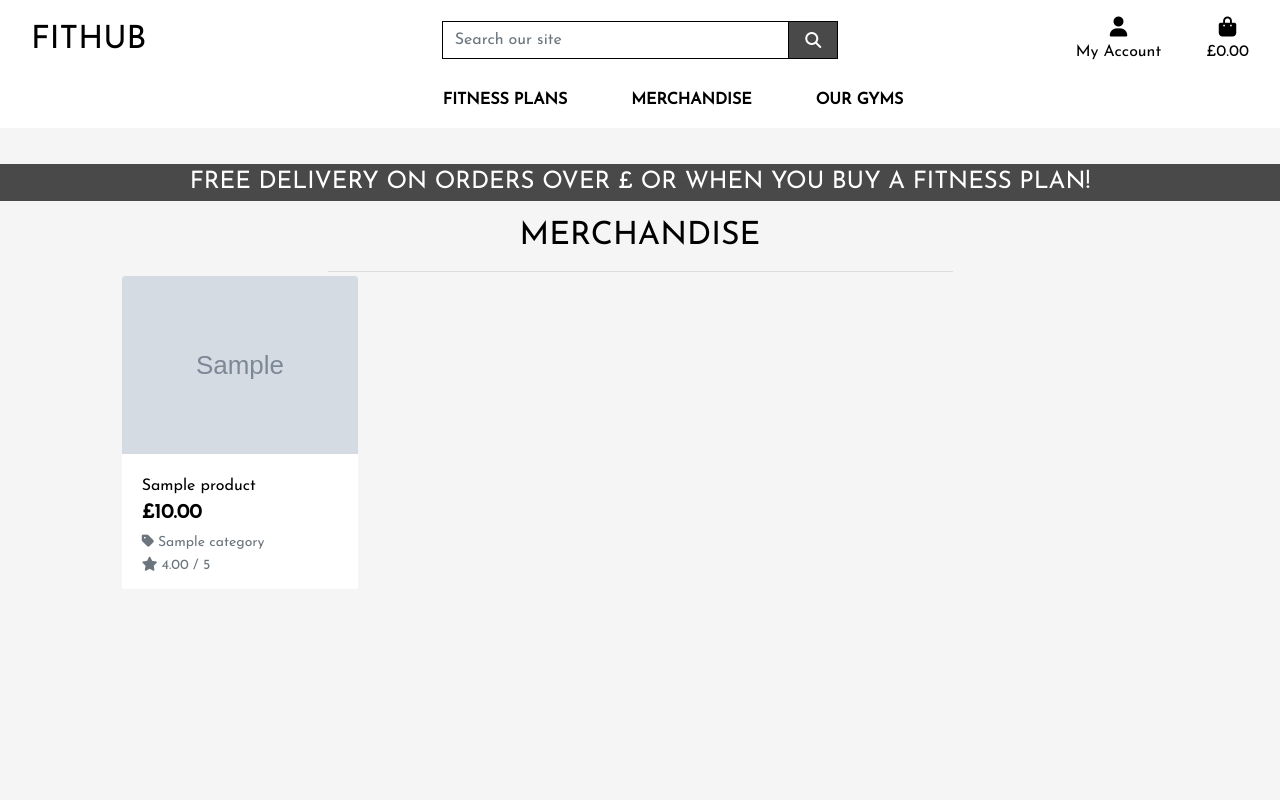
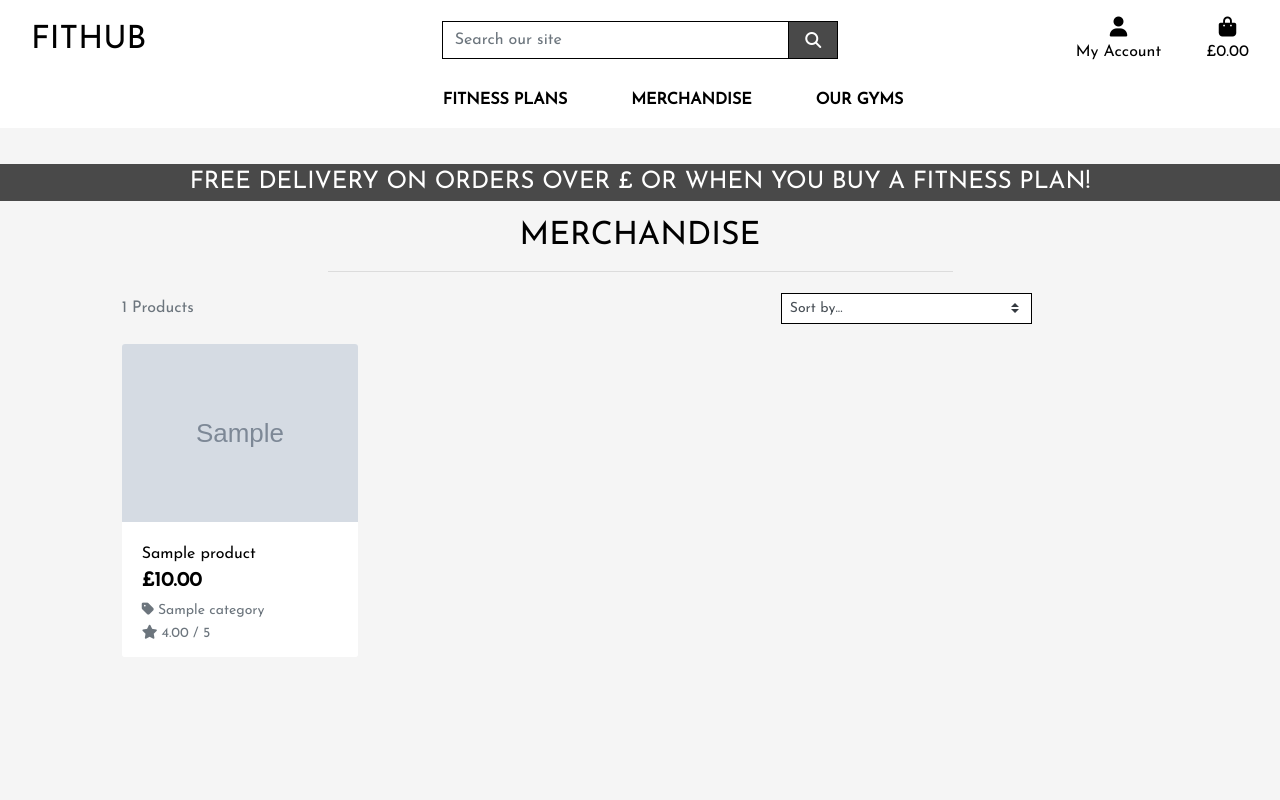
Before and after one commit to AnnaSeDab/Fithub2, a Django app: page /merchandise/ in a window 1280 px wide. Run offline with Django 3.2, Linux system fonts and the light colour scheme; tables that the repository leaves empty hold one stand-in row (values such as "Sample post"); grey boxes marked "Sample" are stand-in pictures; some libraries are stand-ins or nearby versions; some web fonts are replaced.

Commit message:
add:sorting bar and mechanics to the merchandise page

```diff
--- a/merchandise/templates/merchandise/merchandise.html
+++ b/merchandise/templates/merchandise/merchandise.html
@@ -29,7 +29,44 @@
     </div>
     <div class="row">
         <div class="product-container col-10 offset-1">
-
+            <div class="row mt-1 mb-2">
+                <div class="col-12 col-md-6 my-auto order-md-last d-flex justify-content-center mx-auto">
+                    <div class="sort-select-wrapper w-50">
+                        <select id="sort-selector"
+                            class="custom-select custom-select-sm rounded-0 border border-{% if current_sorting != 'None_None' %}info{% else %}black{% endif %}">
+                            <option value="reset" {% if current_sorting == 'None_None' %}selected{% endif %}>Sort by...
+                            </option>
+                            <option value="price_asc" {% if current_sorting == 'price_asc' %}selected{% endif %}>Price
+                                (low to high)</option>
+                            <option value="price_desc" {% if current_sorting == 'price_desc' %}selected{% endif %}>Price
+                                (high to low)</option>
+                            <option value="rating_asc" {% if current_sorting == 'rating_asc' %}selected{% endif %}>Rating
+                                (low to high)</option>
+                            <option value="rating_desc" {% if current_sorting == 'rating_desc' %}selected{% endif %}>
+                                Rating (high to low)</option>
+                            <option value="name_asc" {% if current_sorting == 'name_asc' %}selected{% endif %}>Name (A-Z)
+                            </option>
+                            <option value="name_desc" {% if current_sorting == 'name_desc' %}selected{% endif %}>Name
+                                (Z-A)</option>
+                            <option value="category_asc" {% if current_sorting == 'category_asc' %}selected{% endif %}>
+                                Category (A-Z)</option>
+                            <option value="category_desc" {% if current_sorting == 'category_desc' %}selected{% endif %}>
+                                Category (Z-A)</option>
+                        </select>
+                    </div>
+                </div>
+                <div class="col-12 col-md-6 order-md-first">
+                    <p class="text-muted mt-3 text-center text-md-left">
+                        {% if search_term or current_categories or current_sorting != 'None_None' %}
+                        <span><a class="text-black"
+                                href="{% url 'merchandise' %}?category=activewear,workout_equipment">See all
+                                products</a> | </span>
+                        {% endif %}
+                        {{ products|length }} Products{% if search_term %} found for <strong>"{{ search_term
+                            }}"</strong>{% endif %}
+                    </p>
+                </div>
+            </div>
             <div class="row">
                 {% for product in products %}
                 <div class="col-sm-6 col-md-6 col-lg-4 col-xl-3">
@@ -97,3 +134,35 @@
     </div>
 </div>
 {% endblock %}
+
+{% block postloadjs %}
+{{ block.super }}
+<script type="text/javascript">
+    $('.btt-link').click(function (e) {
+        window.scrollTo(0, 0);
+    })
+</script>
+
+<script type="text/javascript">
+    $('#sort-selector').change(function () {
+        var selector = $(this);
+        var currentUrl = new URL(window.location);
+
+        var selectedVal = selector.val();
+        if (selectedVal != "reset") {
+            var sort = selectedVal.split("_")[0];
+            var direction = selectedVal.split("_")[1];
+
+            currentUrl.searchParams.set("sort", sort);
+            currentUrl.searchParams.set("direction", direction);
+
+            window.location.replace(currentUrl);
+        } else {
+            currentUrl.searchParams.delete("sort");
+            currentUrl.searchParams.delete("direction");
+
+            window.location.replace(currentUrl);
+        }
+    })
+</script>
+{% endblock %}
--- a/merchandise/views.py
+++ b/merchandise/views.py
@@ -59,7 +59,7 @@ def merchandise(request):
 
 
 def product_detail(request, product_id):
-    """A view to return the page with chosen product details"""
+    """A view to return the page with chosen product's details"""
 
     product = get_object_or_404(Product, pk=product_id)
 
```
